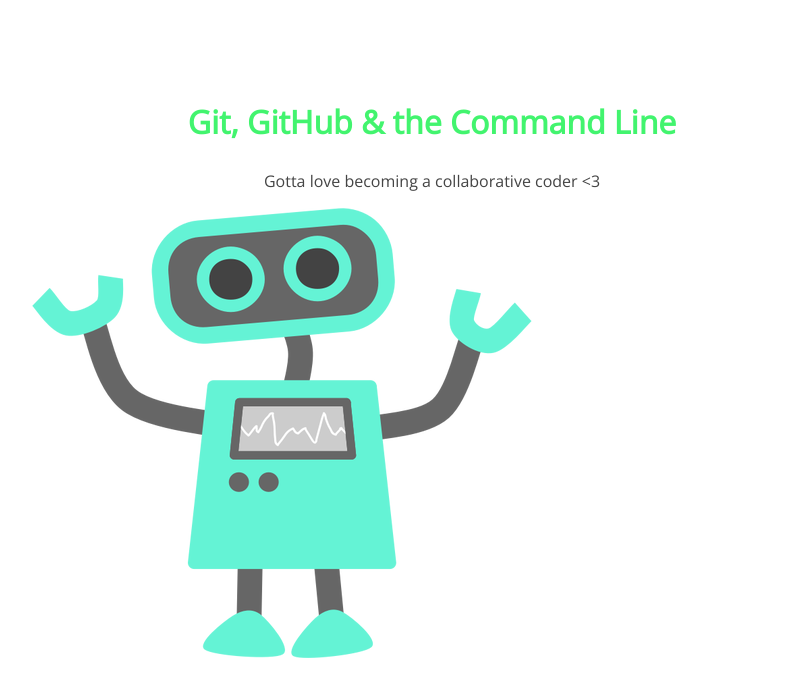
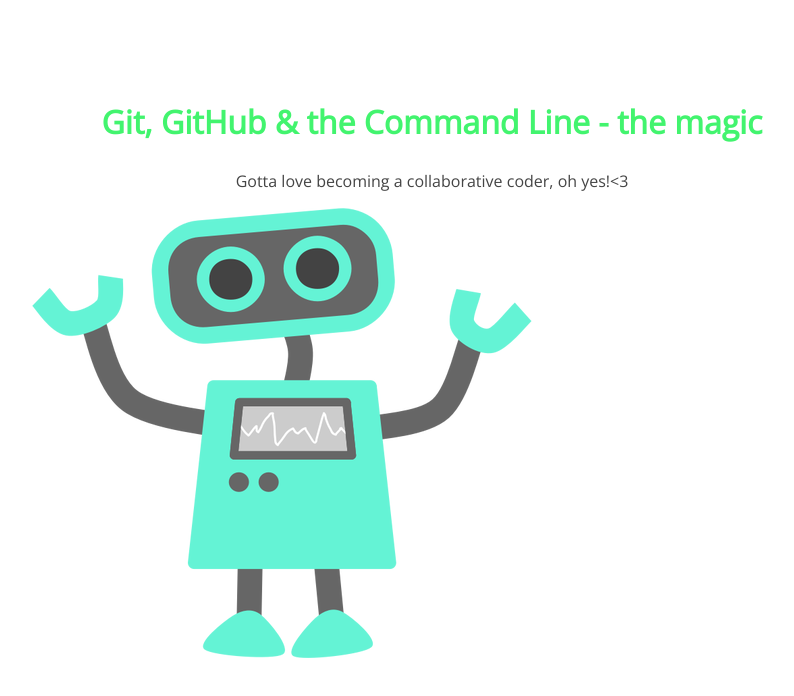
Before and after one commit to Mai30/105-project, a plain HTML site: page index.html in a window 1280 px wide. Shown: the whole page, without its empty margins (208-1002 px from the left). Drawn offline with nearby package versions, Linux system fonts and the light colour scheme.

Commit message:
added words to h1 and paragraph

```diff
--- a/index.html
+++ b/index.html
@@ -8,8 +8,8 @@
 </head>
 <body>
 	<section>
-		<h1>Git, GitHub & the Command Line</h1>
-		<p>Gotta love becoming a collaborative coder <3</p>
+		<h1>Git, GitHub & the Command Line - the magic</h1>
+		<p>Gotta love becoming a collaborative coder, oh yes!<3</p>
 		<img src="img/happy-blue-robot.png">
 	</section>
 </body>
```
